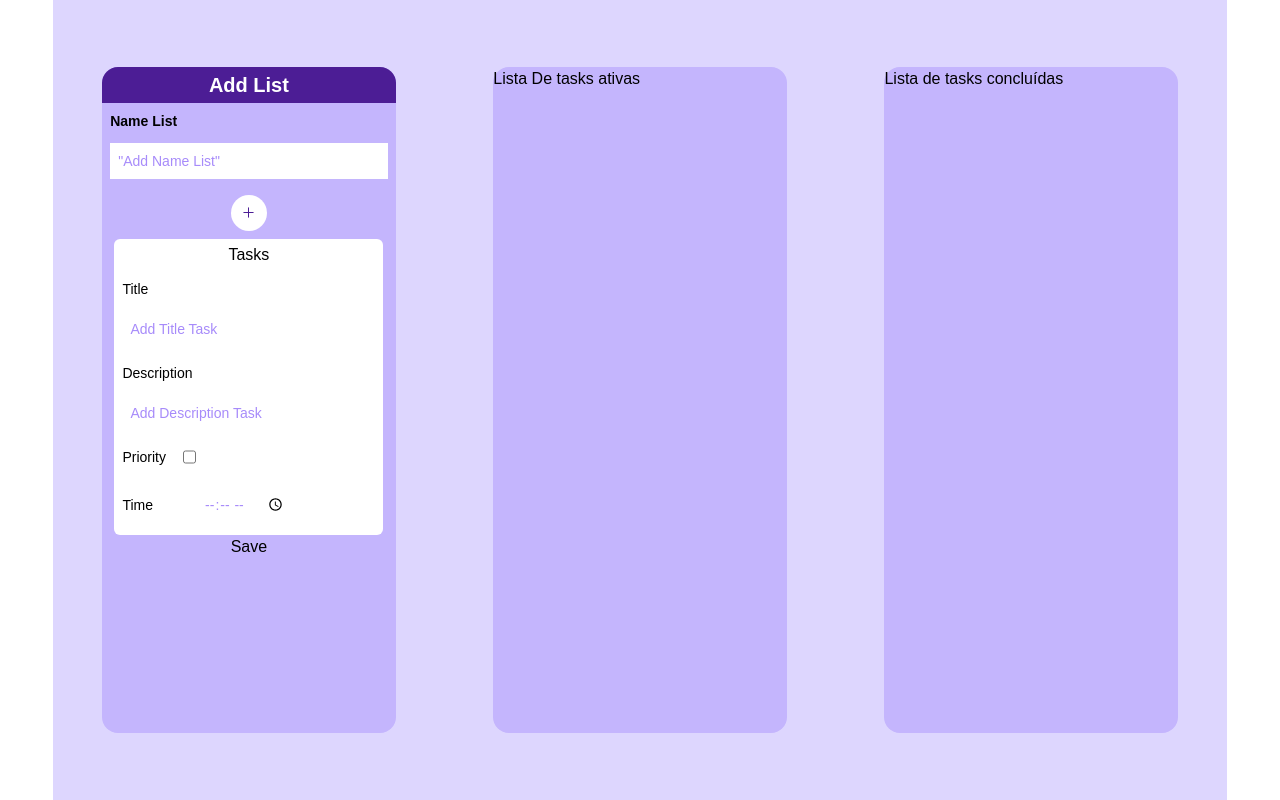
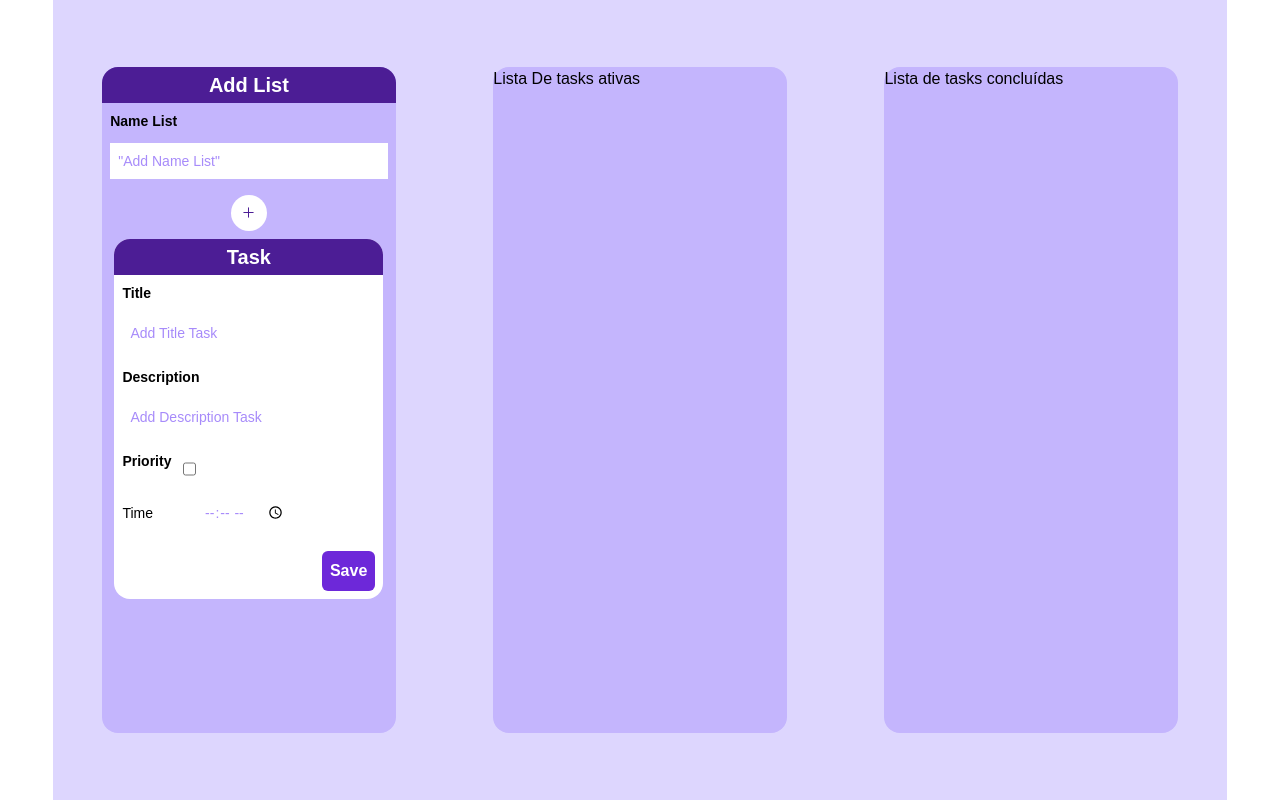
Before and after one commit to olliso17/task_go, a Next.js app in the folder front_end/: page / in a window 1280 px wide. Built offline with nearby package versions, Linux system fonts and the light colour scheme.

Commit message:
feat(front_end): update index

```diff
--- a/front_end/components/CardAll/index.tsx
+++ b/front_end/components/CardAll/index.tsx
@@ -9,14 +9,13 @@ import TooltipTask from "../Tooltip"
 const CardAllAdd = () => (
     <div className="flex flex-col justify-between h-auto items-center">
         <TitleList titleList="Add List"/>
-        <Inputs type='text' nameList="Name List" htmlFor="nameList" id="nameList" defaultValue='"Add Name List"' />
+        <Inputs style="w-full p-2 flex flex-col justify-start" type='text' nameList="Name List" htmlFor="nameList" id="nameList" defaultValue='"Add Name List"' />
         <div className="flex items-center justify-center">
             <TooltipTask onClick={() => { alert("clicou") }} />
         </div>
-        <div className="bg-white w-11/12 h-auto rounded-md">
+        <div className="bg-white w-11/12 h-auto rounded-2xl">
             <TaskAdd />
         </div>
-        <button>Save</button>
     </div>
 )
 export default CardAllAdd
--- a/front_end/components/Input/index.tsx
+++ b/front_end/components/Input/index.tsx
@@ -1,3 +1,4 @@
+import { HtmlHTMLAttributes } from "react"
 import TaskAdd from "../TaskAdd"
 import TooltipTask from "../Tooltip/index"
 
@@ -7,13 +8,14 @@ interface Props {
     id: string
     defaultValue: string
     type: string
+    style: string
 }
 
-export default function Inputs({ nameList, htmlFor, id, defaultValue, type }: Props) {
+export default function Inputs({style, nameList, htmlFor, id, defaultValue, type }: Props) {
     return (
 
-        <fieldset className="w-full p-2 flex flex-col justify-start">
-            <label className="mb-3 text-sm mt-0 font-bold" htmlFor={htmlFor}>
+        <fieldset className={style}>
+            <label className="mb-3 text-sm font-bold" htmlFor={htmlFor}>
                 {nameList}
             </label>
             <input className="h-9 p-2 text-sm text-violet-400 focus:bg-violet-50" type={type} id={id} defaultValue={defaultValue} />
--- a/front_end/components/TaskAdd/index.tsx
+++ b/front_end/components/TaskAdd/index.tsx
@@ -1,27 +1,15 @@
 import React from 'react';
+import Inputs from '../Input';
+import TitleList from '../Title';
 
 
 const TaskAdd = () => (
   <div>
-    <h1 className='text-center m-1'>Tasks</h1>
-    <fieldset className="w-full p-2 flex flex-col justify-start">
-      <label className="mb-3 text-sm mt-0" htmlFor="titleTask">
-        Title
-      </label>
-      <input className="h-9 p-2 text-sm text-violet-400 focus:bg-violet-50" id="titleTask" defaultValue="Add Title Task" />
-    </fieldset>
-    <fieldset className="w-full p-2 flex flex-col justify-start">
-      <label className="mb-3 text-sm mt-0" htmlFor="descriptionTask">
-        Description
-      </label>
-      <input className="h-9 p-2 text-sm text-violet-400 focus:bg-violet-50" id="descriptionTask" defaultValue="Add Description Task" />
-    </fieldset>
-    <fieldset className="w-1/3 p-2 flex flex-row justify-between">
-      <label className="mb-3 text-sm mt-0" htmlFor="priorityTask">
-        Priority
-      </label>
-      <input className="h-5 text-sm text-violet-400 focus:bg-violet-50" id="priorityTask" type="checkbox" />
-    </fieldset>
+    <TitleList titleList='Task'/>
+    <Inputs style="w-full p-2 flex flex-col justify-start" type='text' nameList='Title' defaultValue='Add Title Task' htmlFor='titleTask' id='titleTask'/>
+    <Inputs style="w-full p-2 flex flex-col justify-start" type='text' nameList='Description' defaultValue='Add Description Task' htmlFor='descriptionTask' id='descriptionTask'/>
+    <Inputs style="w-1/3 p-2 flex flex-row justify-between " type='checkbox' nameList='Priority' defaultValue='Add Description Task' htmlFor='descriptionTask' id='descriptionTask'/>
+
     {/* <fieldset className="w-1/3 p-2 flex flex-row justify-between">
                 <label className="mb-3 text-sm mt-0" htmlFor="concludedTask">
                    Concluded
@@ -34,6 +22,11 @@ const TaskAdd = () => (
       </label>
       <input className="h-5 w-2/4 text-sm text-violet-400 focus:bg-violet-50" id="timeTask" type="time" />
     </fieldset>
+    <div className='flex justify-end'>
+        <button className='bg-violet-700 p-2 m-2 rounded-md'>
+          <p className='text-white font-bold'>Save</p></button>
+    </div>
+
 
   </div>
 
```
